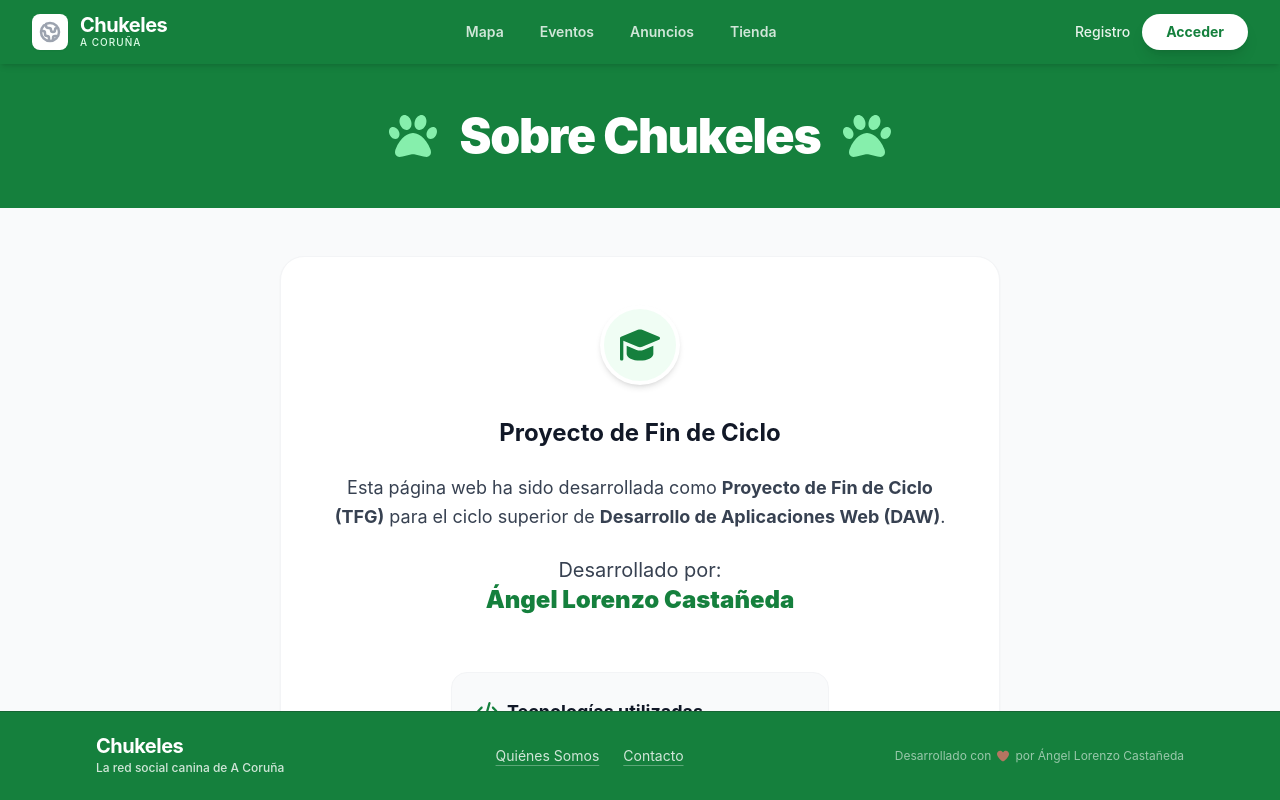
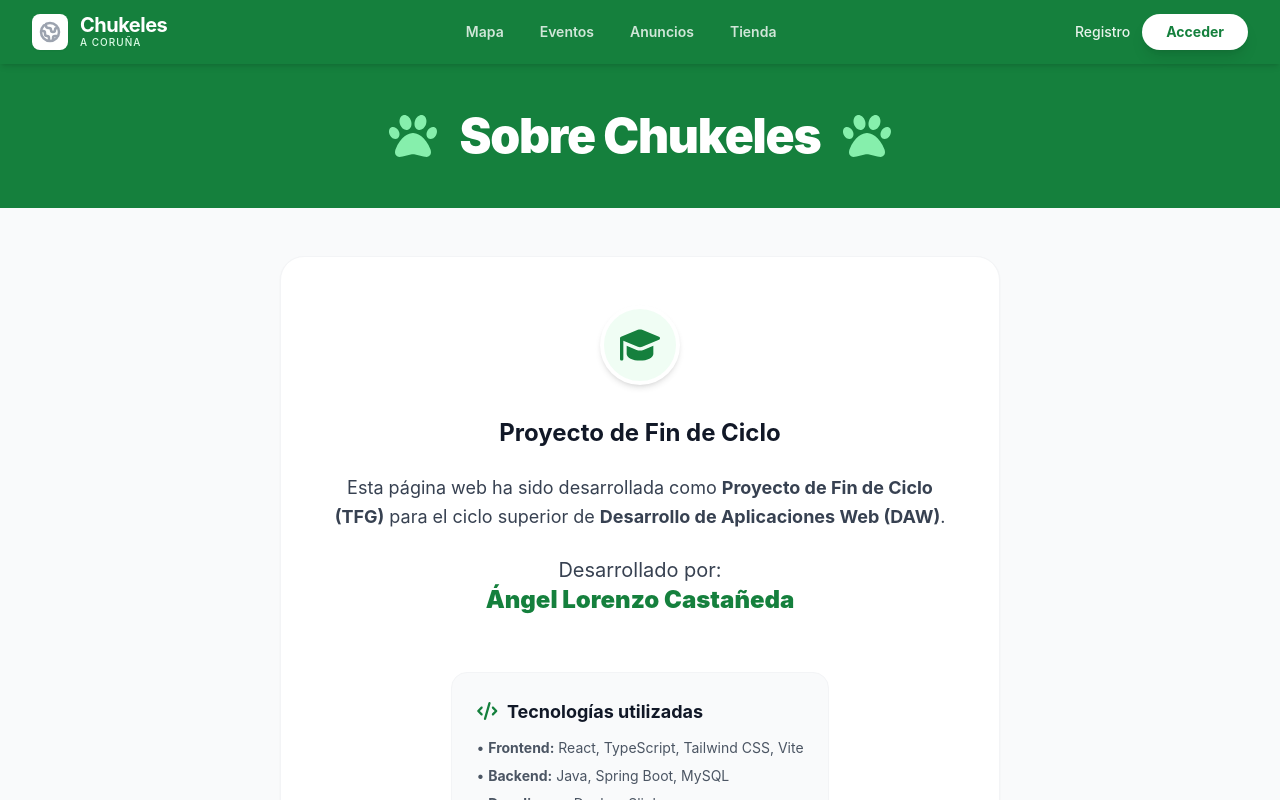
Before and after one commit to angeeeellc/chukeles, a React (Vite) app in the folder frontend/: page /quienes-somos in a window 1280 px wide. Built offline with nearby package versions, Linux system fonts and the light colour scheme.

Commit message:
fix: corregir scroll, menu lateral y nuevo diseño footer movil

```diff
--- a/frontend/src/App.tsx
+++ b/frontend/src/App.tsx
@@ -192,8 +192,6 @@ function App() {
           </Routes>
         </main>
 
-        <Footer />
-
         {/* Toast notifications — globales */}
         <ContenedorNotificaciones />
       </div>
--- a/frontend/src/componentes/Footer.tsx
+++ b/frontend/src/componentes/Footer.tsx
@@ -1,29 +1,25 @@
 import { Link } from 'react-router-dom';
 import { FontAwesomeIcon } from '@fortawesome/react-fontawesome';
-import { faHeart } from '@fortawesome/free-solid-svg-icons';
+import { faPaw } from '@fortawesome/free-solid-svg-icons';
 
 const Footer = () => {
   return (
-    <footer className="bg-forest-green text-white/80 py-6 shrink-0 border-t border-green-800">
-      <div className="max-w-6xl mx-auto px-4 md:px-8 flex flex-col md:flex-row justify-between items-center gap-4">
-        <div className="flex flex-col items-center md:items-start">
-          <h2 className="text-xl font-bold text-white tracking-tight leading-none mb-1">Chukeles</h2>
-          <p className="text-xs font-medium">La red social canina de A Coruña</p>
+    <footer className="bg-forest-green text-white/90 py-8 shrink-0 border-t border-green-800 w-full mt-auto">
+      <div className="max-w-6xl mx-auto px-6 flex flex-col md:flex-row justify-between items-center gap-6">
+        <div className="flex items-center gap-3">
+          <div className="w-10 h-10 bg-white/20 rounded-full flex items-center justify-center">
+            <FontAwesomeIcon icon={faPaw} className="text-white w-5 h-5" />
+          </div>
+          <div>
+            <h2 className="text-2xl font-black text-white tracking-tight leading-none mb-1">Chukeles</h2>
+            <p className="text-xs font-medium opacity-80">La red social canina</p>
+          </div>
         </div>
 
-        <div className="flex items-center gap-6 text-sm">
-          <Link to="/quienes-somos" className="hover:text-white transition-colors underline decoration-white/30 underline-offset-4">
+        <div className="flex items-center gap-6 text-sm font-bold">
+          <Link to="/quienes-somos" className="hover:text-green-300 transition-colors underline decoration-white/30 underline-offset-4">
             Quiénes Somos
           </Link>
-          <a href="mailto:contacto@chukeles.es" className="hover:text-white transition-colors underline decoration-white/30 underline-offset-4">
-            Contacto
-          </a>
-        </div>
-
-        <div className="text-xs flex items-center gap-1.5 opacity-70">
-          <span>Desarrollado con</span>
-          <FontAwesomeIcon icon={faHeart} className="text-red-400 w-3 h-3" />
-          <span>por Ángel Lorenzo Castañeda</span>
         </div>
       </div>
     </footer>
--- a/frontend/src/paginas/Eventos.tsx
+++ b/frontend/src/paginas/Eventos.tsx
@@ -9,8 +9,9 @@ import { useUserStore } from '../estado/estadoUsuario';
 import { useUiStore } from '../estado/estadoUi';
 import {
   fetchEventos, crearEvento, actualizarEvento, unirseEvento, salirEvento, eliminarEvento,
-  type Evento, type NuevoEvento
-} from '../servicios/servicioEvento';
+  type Evento, type EventoCategoria
+} from '../servicios/servicioEventos';
+import Footer from '../componentes/Footer';
 import { faPenToSquare } from '@fortawesome/free-solid-svg-icons';
 
 // ── Utilidades ─────────────────────────────────────────────────────────────────
@@ -584,6 +585,8 @@ const Eventos = () => {
         )}
       </div>
 
+      <Footer />
+
       {/* Modal crear / editar */}
       {modalAbierto && (
         <ModalCrear
--- a/frontend/src/paginas/Inicio.tsx
+++ b/frontend/src/paginas/Inicio.tsx
@@ -183,7 +183,7 @@ const Inicio = () => {
           ref={listRef}
           className={`
             absolute md:relative z-30 bg-gray-50 border-r border-gray-200 shrink-0 flex flex-col transition-transform duration-300
-            w-full h-full md:w-[380px] md:min-w-[300px]
+            w-full h-full md:w-[380px] md:min-w-[300px] overflow-y-auto overflow-x-hidden
             ${menuMovilAbierto ? 'translate-y-0' : 'translate-y-full md:translate-y-0'}
           `}
         >
--- a/frontend/src/paginas/Mercado.tsx
+++ b/frontend/src/paginas/Mercado.tsx
@@ -13,6 +13,7 @@ import {
   type AnuncioMercado, type NuevoAnuncio, type CategoriaMercado, type EstadoMercado
 } from '../servicios/servicioMercado';
 import clienteApi from '../servicios/clienteApi';
+import Footer from '../componentes/Footer';
 
 // ── Constantes ─────────────────────────────────────────────────────────────────
 
@@ -650,6 +651,8 @@ const Mercado = () => {
         )}
       </div>
 
+      <Footer />
+
       {/* Modal publicar / editar */}
       {modalAbierto && (
         <ModalPublicar
--- a/frontend/src/paginas/QuienesSomos.tsx
+++ b/frontend/src/paginas/QuienesSomos.tsx
@@ -1,5 +1,6 @@
 import { FontAwesomeIcon } from '@fortawesome/react-fontawesome';
 import { faGraduationCap, faCode, faPaw } from '@fortawesome/free-solid-svg-icons';
+import Footer from '../componentes/Footer';
 
 const QuienesSomos = () => {
   return (
@@ -46,6 +47,7 @@ const QuienesSomos = () => {
 
         </div>
       </div>
+      <Footer />
     </div>
   );
 };
--- a/frontend/src/paginas/TablonAnuncios.tsx
+++ b/frontend/src/paginas/TablonAnuncios.tsx
@@ -14,6 +14,7 @@ import {
 } from '../servicios/servicioTablon';
 import { faPenToSquare } from '@fortawesome/free-solid-svg-icons';
 import clienteApi from '../servicios/clienteApi';
+import Footer from '../componentes/Footer';
 
 // ── Utilidades ─────────────────────────────────────────────────────────────────
 
@@ -561,6 +562,8 @@ const TablonAnuncios = () => {
         )}
       </div>
 
+      <Footer />
+
       {/* Modal publicar / editar */}
       {modalAbierto && (
         <ModalPublicar
```
